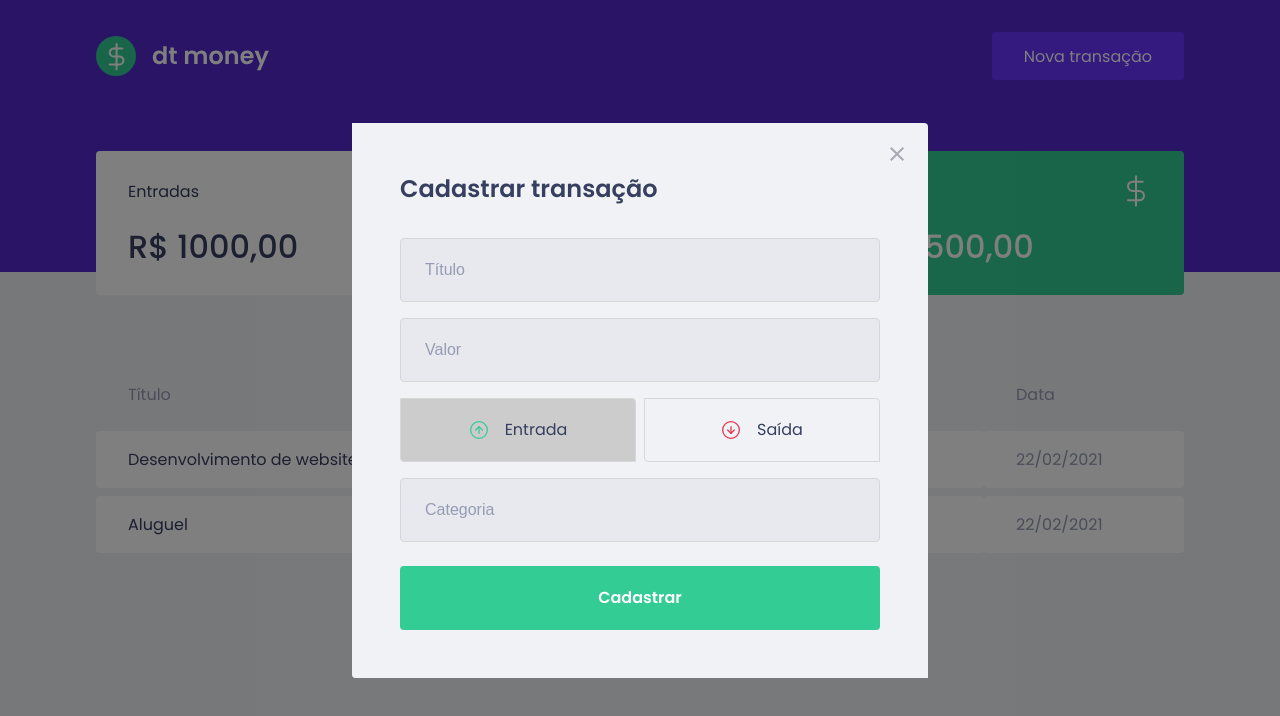
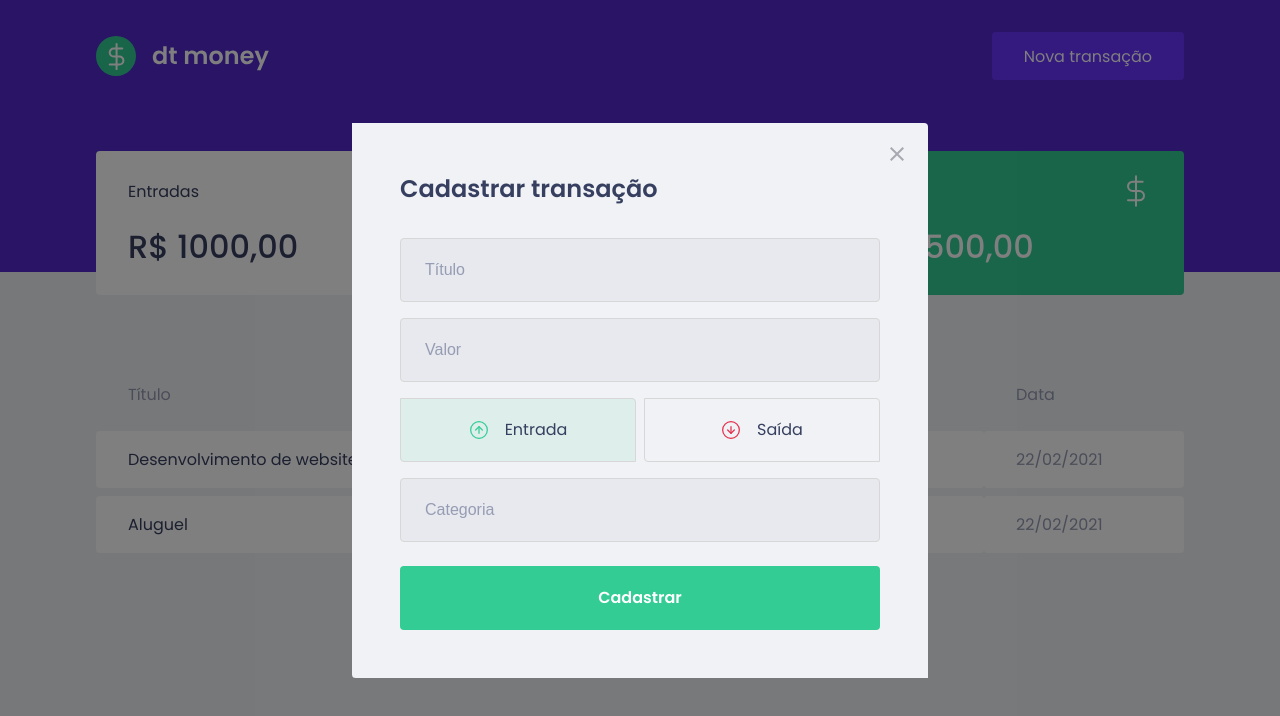
Before and after one commit to gaiotto1/dtMoney, a React (Create React App) app: page / in a window 1280 px wide. Both pictures are taken after a click on the button "Nova transação". Shown: the top 716 px of the page. Built offline with nearby package versions, Linux system fonts and the light colour scheme; no server answers; what miragejs would draw is missing.

Commit message:
Cores dos botões

```diff
--- a/src/components/NewTransactionModal/index.tsx
+++ b/src/components/NewTransactionModal/index.tsx
@@ -36,6 +36,7 @@
             type="button"
             onClick={() => {setType('deposit')}}
             isActive={type === 'deposit'}
+            activeColor="green"
           >
             <img src={incomeImg} alt="Entrada" />
             <span>Entrada</span>
@@ -45,6 +46,7 @@
             type="button"
             onClick={() => {setType('withdraw')}}
             isActive={type === 'withdraw'}
+            activeColor="red"
           >
             <img src={outcomeImg} alt="Saída" />
             <span>Saída</span>
--- a/src/components/NewTransactionModal/styles.ts
+++ b/src/components/NewTransactionModal/styles.ts
@@ -1,5 +1,5 @@
 import styled from 'styled-components';
-import { darken } from 'polished';
+import { darken, transparentize } from 'polished';
 
 export const Container = styled.form`
   h2 {
@@ -56,7 +56,13 @@
 `;
 
 interface RadioBoxProps {
-  isActive: boolean
+  isActive: boolean,
+  activeColor: 'green' | 'red'
+}
+
+const colors = {
+  green: '#33CC95',
+  red: '#E62E4D'
 }
 
 export const RadioBox = styled.button<RadioBoxProps>`
@@ -64,7 +70,9 @@
   border: 1px solid #d7d7d7;
   border-radius: 0%.25rem;
 
-  background: ${(props) => props.isActive ? '#ccc' : 'transparent'};
+  background: ${(props) => props.isActive
+  ? transparentize(0.9, colors[props.activeColor])
+  : 'transparent'};
 
   display: flex;
   align-items: center;
```
